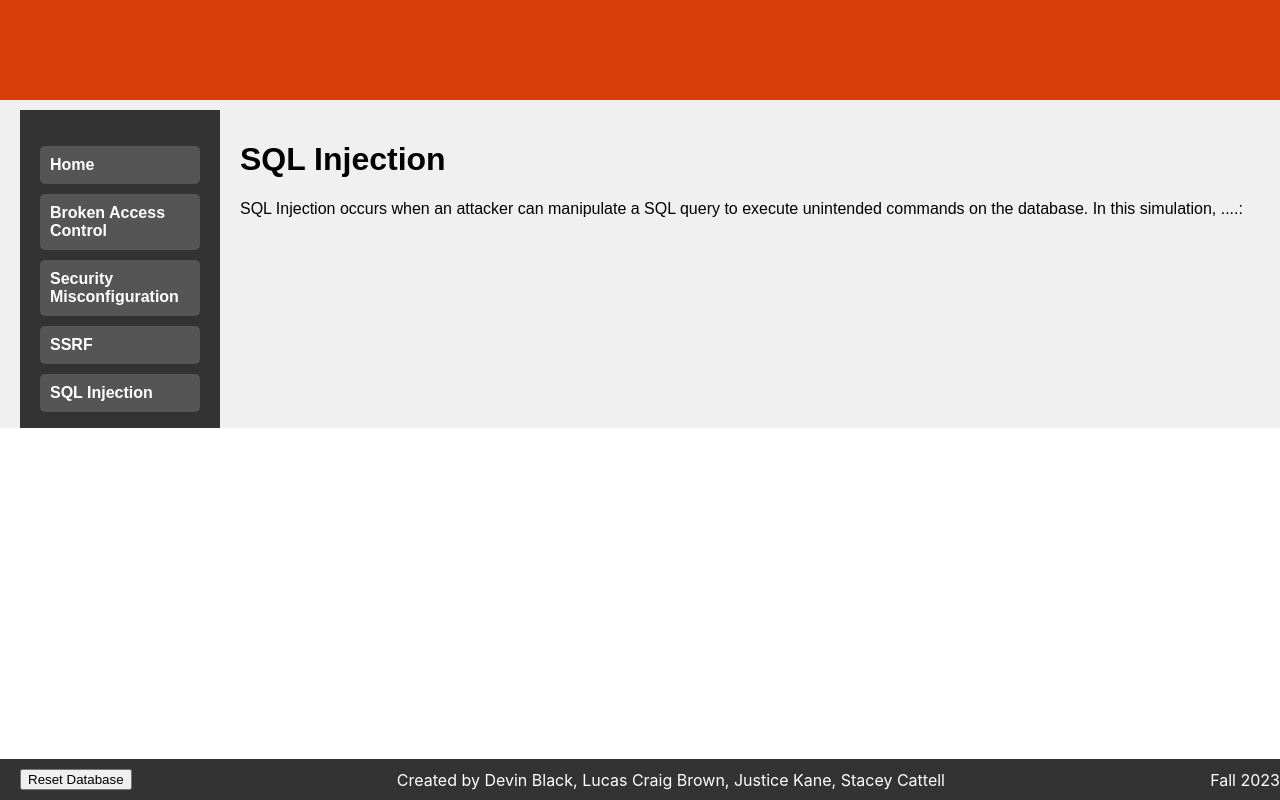
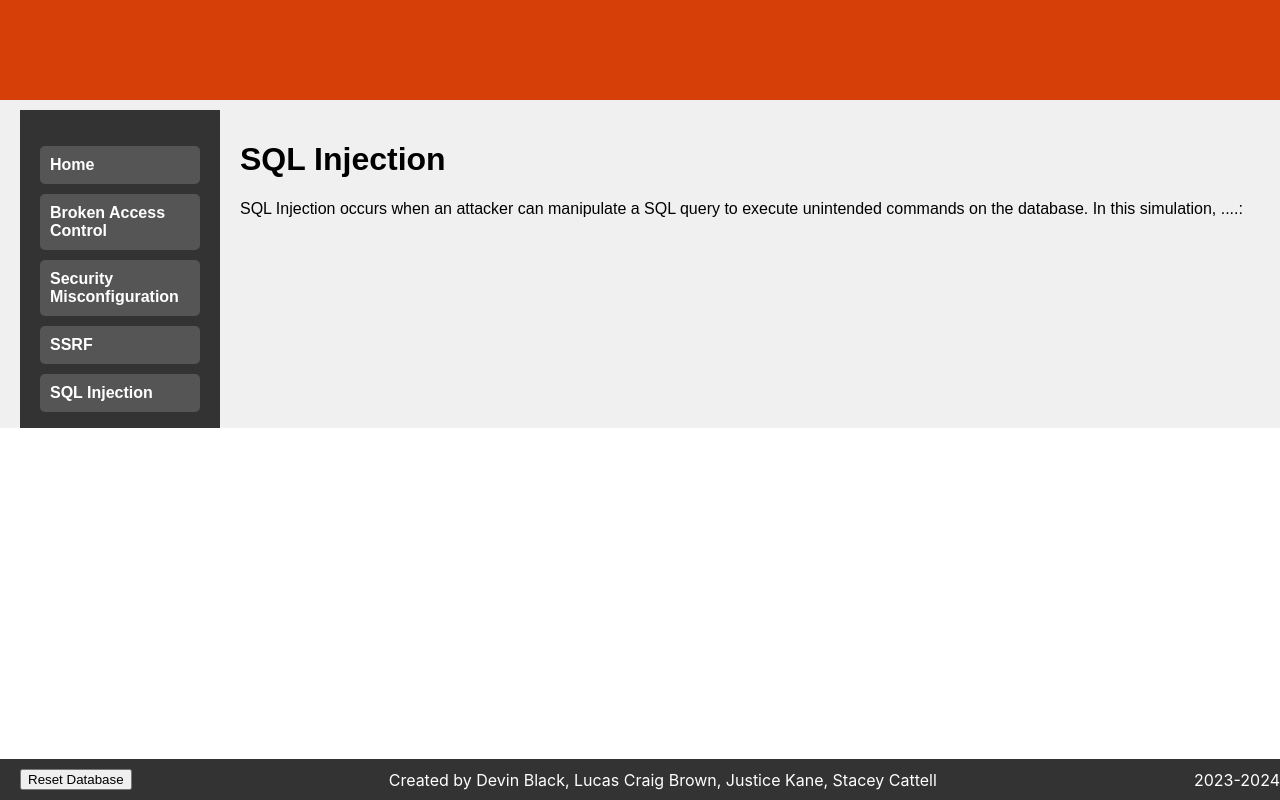
Before and after one commit to Capstone-Project-WSRP/CS461-462-463, a React (Create React App) app in the folder Frontend/my-app/: page /sql-injection in a window 1280 px wide. Built offline with nearby package versions, Linux system fonts and the light colour scheme.

Commit message:
Minor footer changes

```diff
--- a/Frontend/my-app/src/components/Footer/Footer.js
+++ b/Frontend/my-app/src/components/Footer/Footer.js
@@ -14,7 +14,7 @@ const Footer = () => {
       const data = await response.json();
       return alert(data.message);
     } catch (error) {
-      console.error("Error reseting DB:", error);
+      console.error("Error resetting DB:", error);
     }
   };
 
@@ -27,7 +27,7 @@ const Footer = () => {
       <div className={styles.createdBy}>
         Created by Devin Black, Lucas Craig Brown, Justice Kane, Stacey Cattell
       </div>
-      <div className={styles.date}>Fall 2023</div>
+      <div className={styles.date}>2023-2024</div>
     </footer>
   );
 };
```
